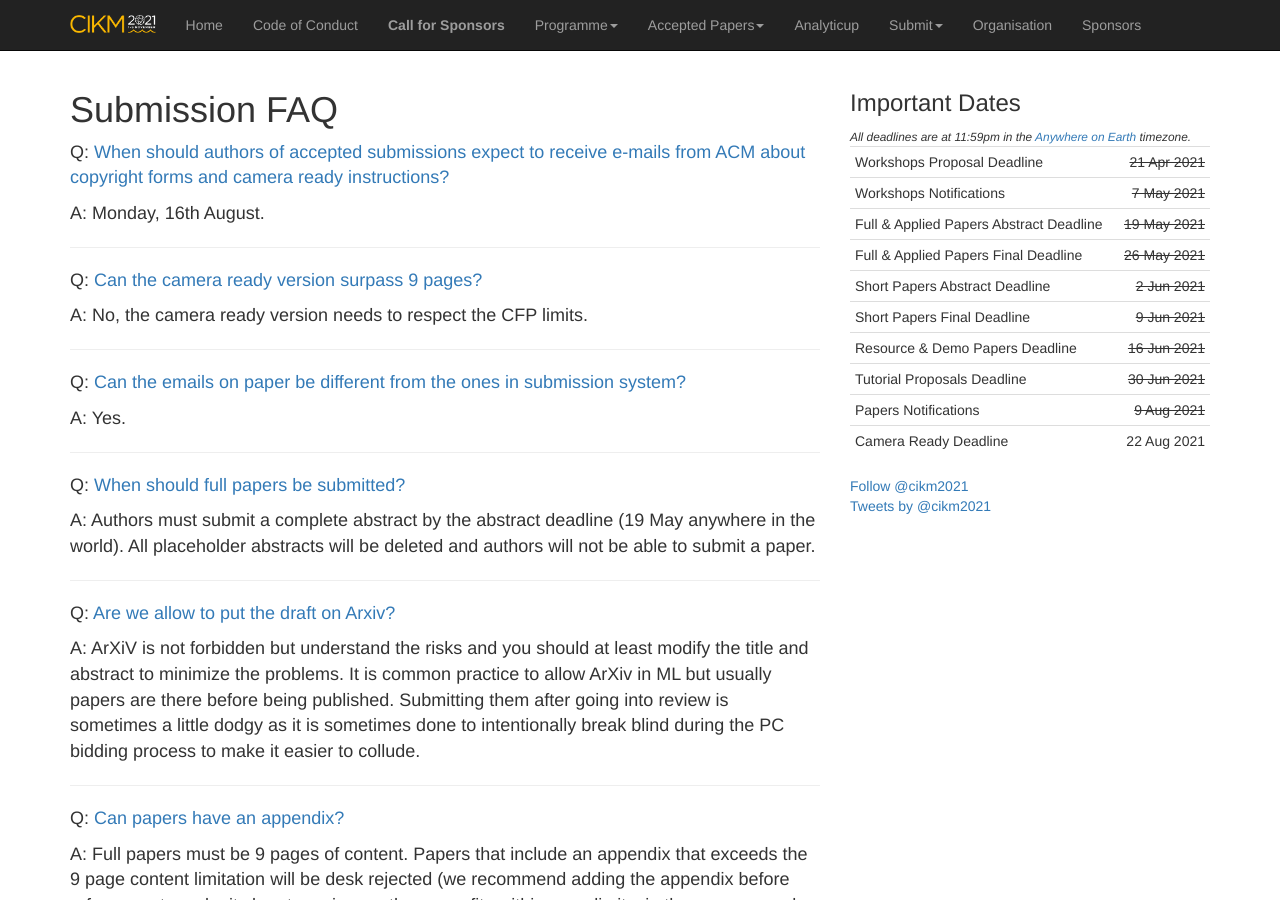
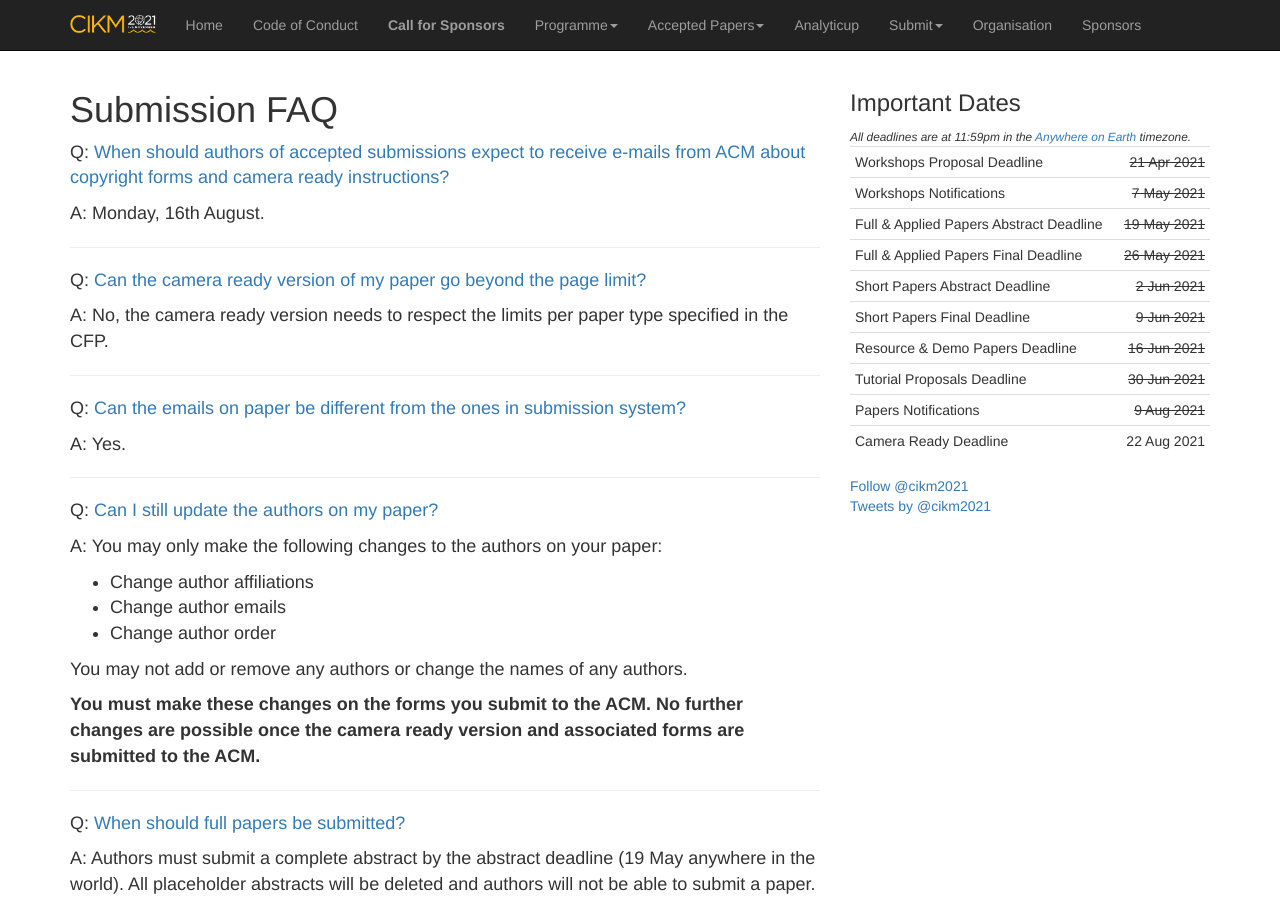
Before and after one commit to ielab/cikm2021-website, a Jekyll site: the page built from cfp/faq.md, in a window 1280 px wide and 900 px high. Built offline with Jekyll 4.4.1, drawn with Linux system fonts in a browser that asks for light colours; our own code applies the rules of GitHub Pages for plain Markdown files; comment, search, counter and statistics services are not loaded.

Commit message:
Updates to FAQ.

```diff
--- a/cfp/faq.md
+++ b/cfp/faq.md
@@ -7,15 +7,29 @@ A: Monday, 16th August.
 
 ---
 
-Q: <a href="#faq-11" id="faq-11" class="anchor">Can the camera ready version surpass 9 pages?</a>
+Q: <a href="#faq-11" id="faq-11" class="anchor">Can the camera ready version of my paper go beyond the page limit?</a>
 
-A: No, the camera ready version needs to respect the CFP limits.
+A: No, the camera ready version needs to respect the limits per paper type specified in the CFP.
 
 ---
 
 Q: <a href="#faq-12" id="faq-12" class="anchor">Can the emails on paper be different from the ones in submission system?</a>
 
 A: Yes.
+
+---
+
+Q: <a href="#faq-12" id="faq-12" class="anchor">Can I still update the authors on my paper?</a>
+
+A: You may only make the following changes to the authors on your paper:
+
+ - Change author affiliations
+ - Change author emails
+ - Change author order
+
+You may not add or remove any authors or change the names of any authors.
+
+**You must make these changes on the forms you submit to the ACM. No further changes are possible once the camera ready version and associated forms are submitted to the ACM.**
 
 ---
 
```
